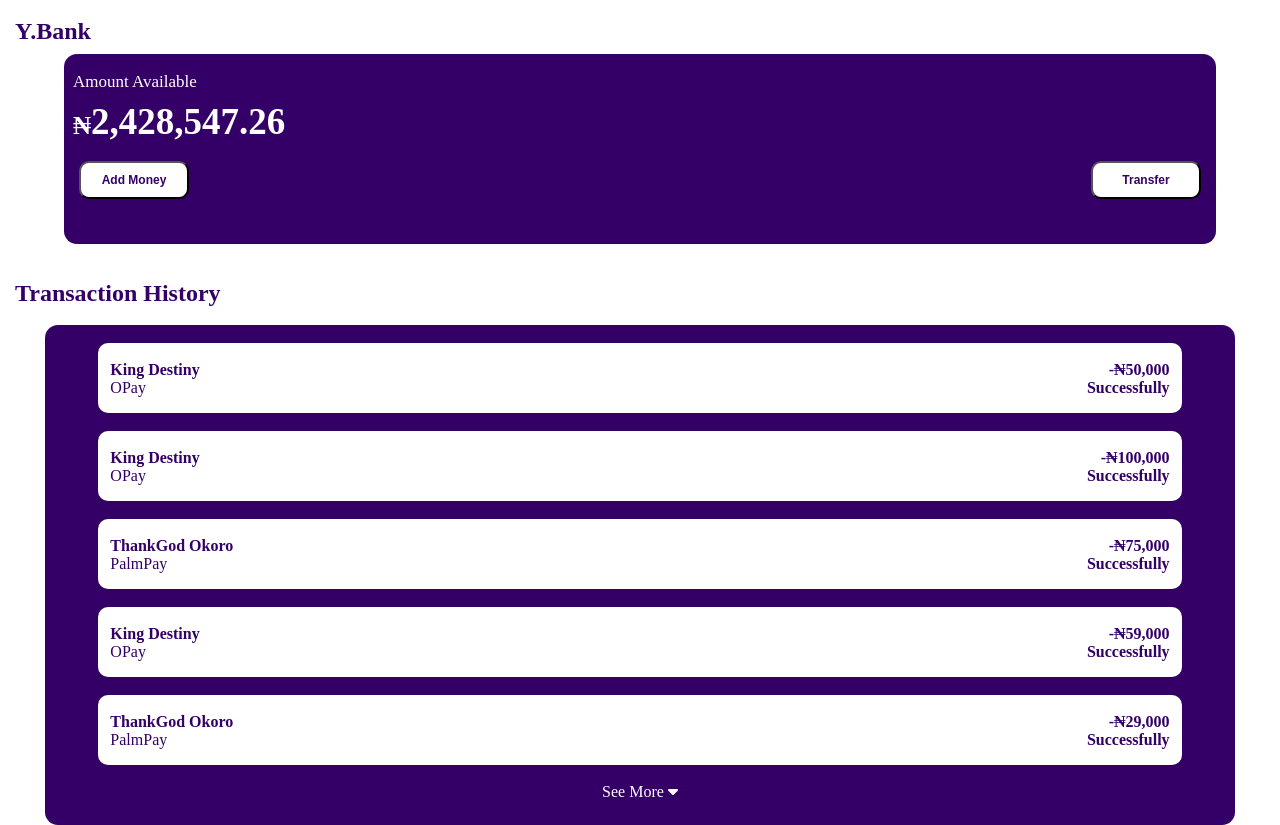
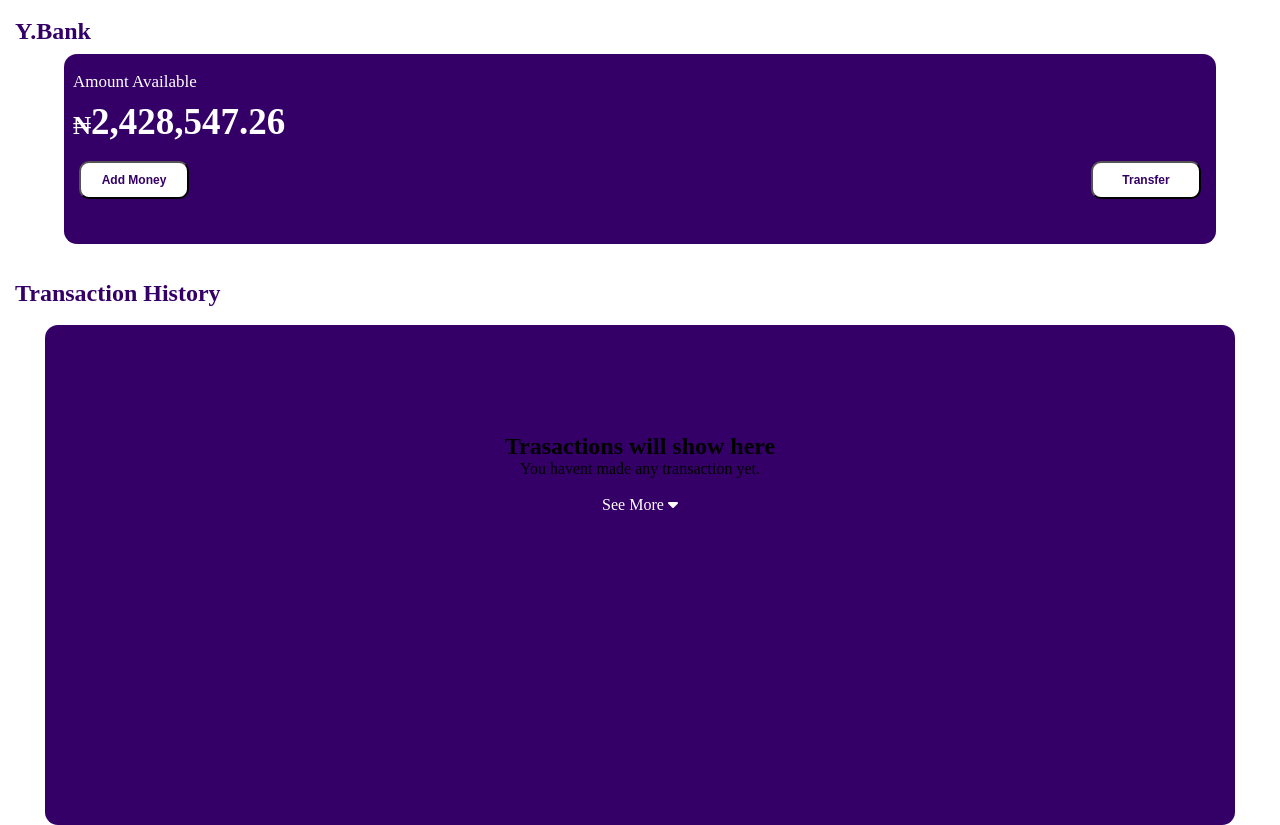
Before and after one commit to darkxzi/yzebank, a plain HTML site: page fund.html in a window 1280 px wide. Drawn offline with Linux system fonts and the light colour scheme.

Commit message:
fund.html

```diff
--- a/fund.html
+++ b/fund.html
@@ -74,55 +74,14 @@
 <br />
 <div class="content">
   <br />
-  <div class="trans">
-    <br />
-    <b style="margin-left: 12px;">King Destiny</b>
-
-   <h4 style="float: right; margin-right: 12px;">-₦50,000</h4>
-  <br />
-  <h4 style="float: right; margin-right: 12px;">Successfully</h4>
-    <p style="margin-left: 12px;">OPay</p>
-</div>
-  <br />
-  <div class="trans">
-    <br />
-    <b style="margin-left: 12px;">King Destiny</b>
-
-   <h4 style="float: right; margin-right: 12px;">-₦100,000</h4>
-  <br />
-  <h4 style="float: right; margin-right: 12px;">Successfully</h4>
-    <p style="margin-left: 12px;">OPay</p>
-</div>
-<br />
-<div class="trans">
-    <br />
-    <b style="margin-left: 12px;">ThankGod Okoro</b>
-
-   <h4 style="float: right; margin-right: 12px;">-₦75,000</h4>
-  <br />
-  <h4 style="float: right; margin-right: 12px;">Successfully</h4>
-    <p style="margin-left: 12px;">PalmPay</p>
-</div>
-<br />
-<div class="trans">
-    <br />
-    <b style="margin-left: 12px;">King Destiny</b>
-
-   <h4 style="float: right; margin-right: 12px;">-₦59,000</h4>
-  <br />
-  <h4 style="float: right; margin-right: 12px;">Successfully</h4>
-    <p style="margin-left: 12px;">OPay</p>
-</div>
-  <br />
-<div class="trans">
-    <br />
-    <b style="margin-left: 12px;">ThankGod Okoro</b>
-
-   <h4 style="float: right; margin-right: 12px;">-₦29,000</h4>
-  <br />
-  <h4 style="float: right; margin-right: 12px;">Successfully</h4>
-    <p style="margin-left: 12px;">PalmPay</p>
-</div>
+    <center>
+    <br>
+        <br>
+       <br>
+        <br>
+        <br>
+  <h2>Trasactions will show here</h2>
+    <p>You havent made any transaction yet.</p>
 <br />
 <center>
 <a href="#" style="color: white; text-decoration: none; ">See More <i class="fa-solid fa-caret-down"></i></a>
```
